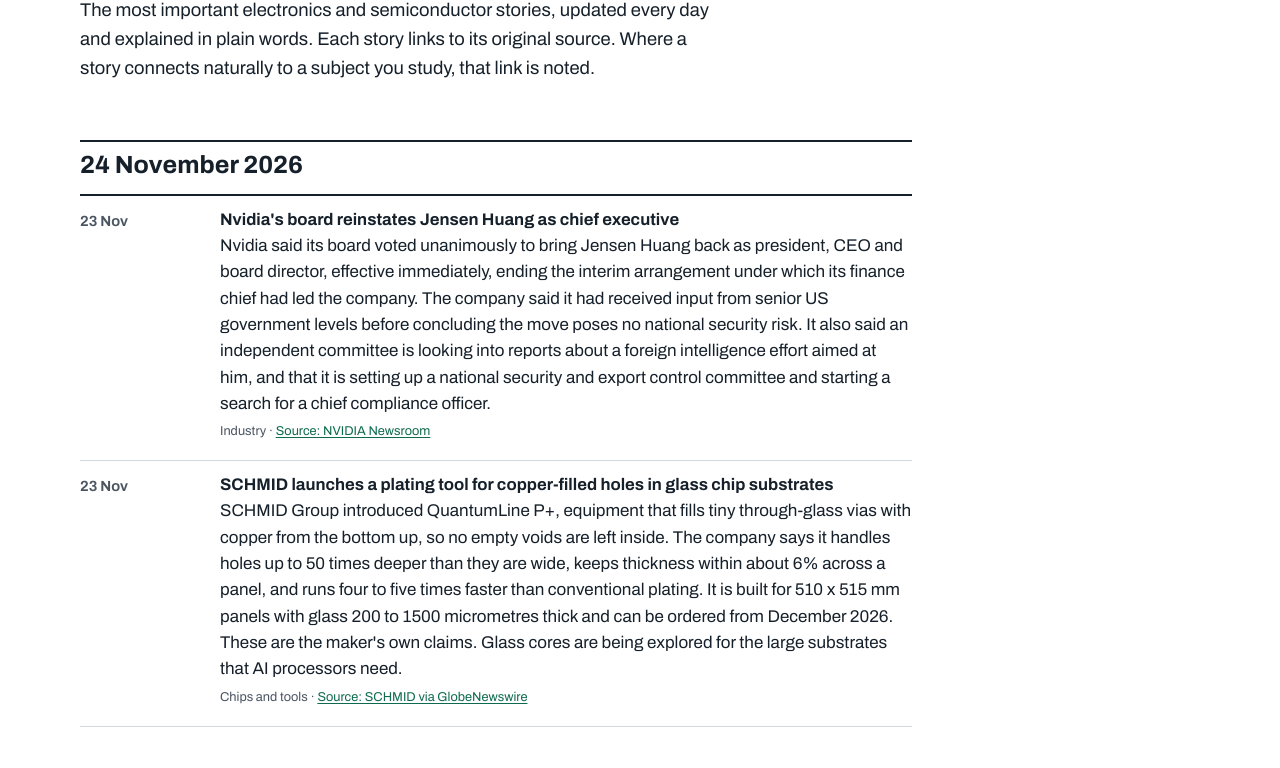
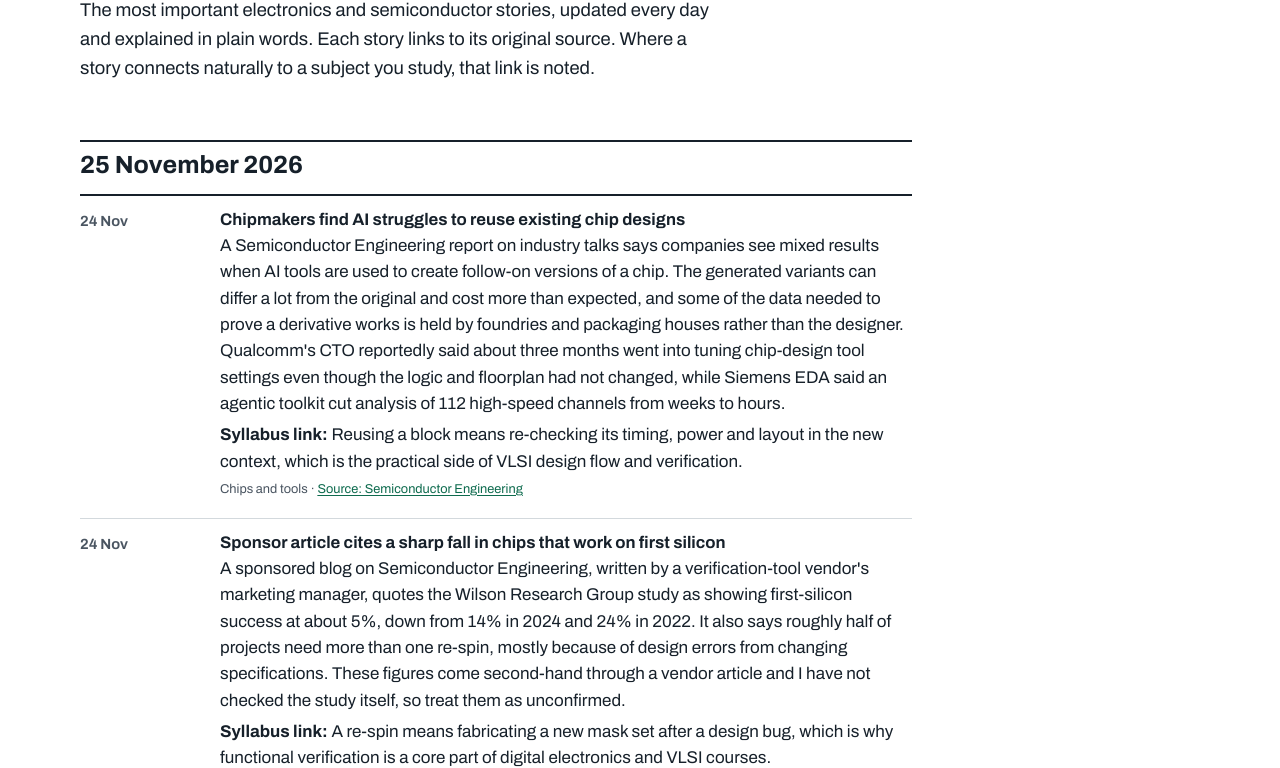
Before and after one commit to iamHari18/Hadeon123, a plain HTML site: page news/index.html in a window 1280 px wide. Shown: the part 193-961 px from the top of the page. Drawn offline with Linux system fonts and the light colour scheme.

Commit message:
News: 2026-11-25
Co-Authored-By: Claude Sonnet 5.5 <noreply@anthropic.com>
Claude-Session: https://claude.ai/code/session_011KNJ4oyZLrVvFhzm4t7yaC

```diff
--- a/news/index.html
+++ b/news/index.html
@@ -68,6 +68,29 @@
   Also update "Last updated" in the footer and <lastmod> for news/ in sitemap.xml.
 -->
 <!-- NEWEST DAY GOES HERE -->
+<section class="day" id="d-2026-11-25">
+<h2>25 November 2026</h2>
+<ul class="log">
+<li>
+<time datetime="2026-11-24">24 Nov</time>
+<div>
+<h3>Chipmakers find AI struggles to reuse existing chip designs</h3>
+<p>A Semiconductor Engineering report on industry talks says companies see mixed results when AI tools are used to create follow-on versions of a chip. The generated variants can differ a lot from the original and cost more than expected, and some of the data needed to prove a derivative works is held by foundries and packaging houses rather than the designer. Qualcomm's CTO reportedly said about three months went into tuning chip-design tool settings even though the logic and floorplan had not changed, while Siemens EDA said an agentic toolkit cut analysis of 112 high-speed channels from weeks to hours.</p>
+<p><b>Syllabus link:</b> Reusing a block means re-checking its timing, power and layout in the new context, which is the practical side of VLSI design flow and verification.</p>
+<p class="tag">Chips and tools · <a href="https://semiengineering.com/why-ai-struggles-to-reuse-chip-designs">Source: Semiconductor Engineering</a></p>
+</div>
+</li>
+<li>
+<time datetime="2026-11-24">24 Nov</time>
+<div>
+<h3>Sponsor article cites a sharp fall in chips that work on first silicon</h3>
+<p>A sponsored blog on Semiconductor Engineering, written by a verification-tool vendor's marketing manager, quotes the Wilson Research Group study as showing first-silicon success at about 5%, down from 14% in 2024 and 24% in 2022. It also says roughly half of projects need more than one re-spin, mostly because of design errors from changing specifications. These figures come second-hand through a vendor article and I have not checked the study itself, so treat them as unconfirmed.</p>
+<p><b>Syllabus link:</b> A re-spin means fabricating a new mask set after a design bug, which is why functional verification is a core part of digital electronics and VLSI courses.</p>
+<p class="tag">Research · <a href="https://semiengineering.com/hope-is-not-a-strategy-what-first-silicon-success-really-takes">Source: Semiconductor Engineering (sponsor blog)</a></p>
+</div>
+</li>
+</ul>
+</section>
 <section class="day" id="d-2026-11-24">
 <h2>24 November 2026</h2>
 <ul class="log">
@@ -763,7 +786,7 @@
 </div>
 <footer class="foot">
 <div class="bar">
-<p>Hadeon is an independent study resource. Last updated <time datetime="2026-11-24">24 Nov 2026</time>.</p>
+<p>Hadeon is an independent study resource. Last updated <time datetime="2026-11-25">25 Nov 2026</time>.</p>
 <ul>
 <li><a href="../placement/">Placement</a></li>
 <li><a href="../study/">Study material</a></li>
--- a/sitemap.xml
+++ b/sitemap.xml
@@ -77,7 +77,7 @@
   </url>
   <url>
     <loc>https://iamhari18.github.io/Hadeon123/news/</loc>
-    <lastmod>2026-11-24</lastmod>
+    <lastmod>2026-11-25</lastmod>
     <priority>0.9</priority>
   </url>
   <url>
```
